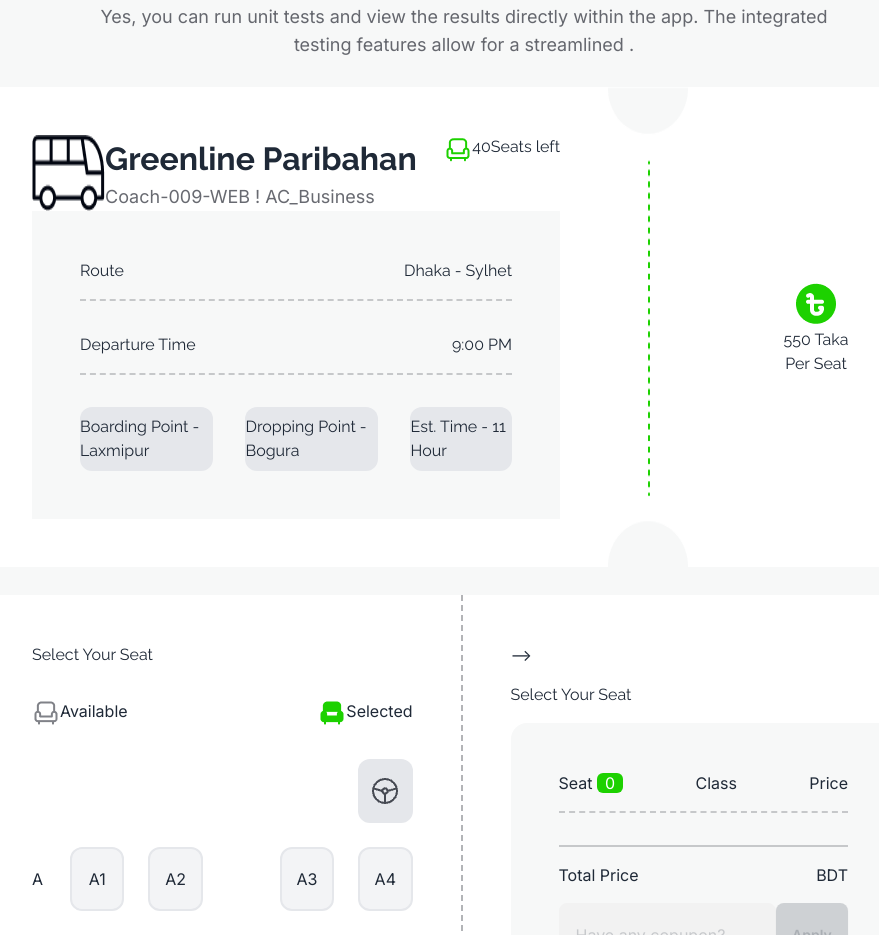
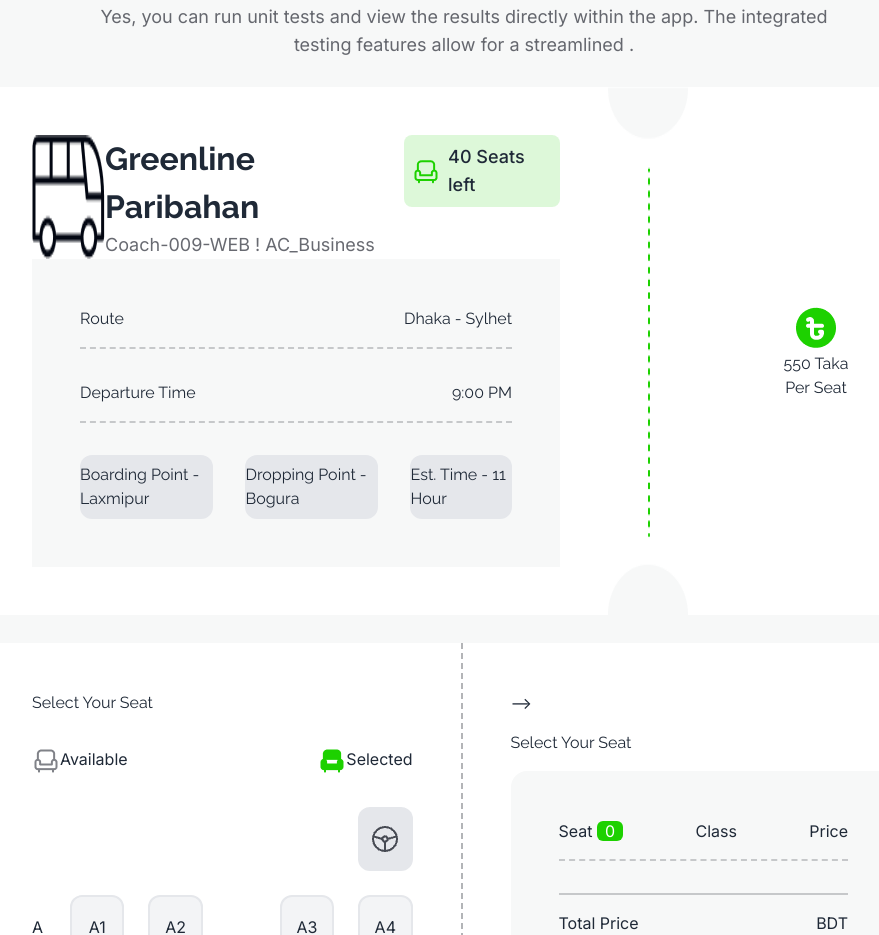
Before and after one commit to totansarker2/w9-assignment-4, a plain HTML site: page index.html in a window 1280 px wide. Shown: the part 1225-2160 px from the top of the page, without its empty margins (176-1055 px from the left). Drawn offline with nearby package versions, Linux system fonts and the light colour scheme.

Commit message:
seat left design done

```diff
--- a/index.html
+++ b/index.html
@@ -186,9 +186,12 @@
                                 <span class="font-inter text-lg text-black-3">Coach-009-WEB ! AC_Business</span>
                             </div>
                         </div>
-                        <div class="seat flex h-fit">
+                        <div
+                            class="seat flex items-center p-2 gap-2 rounded-lg font-medium text-lg h-fit bg-[#1DD10026] font-inter">
                             <img src="./images/seat-green.png" alt="">
-                            <span id="seat-left">40</span> Seats left
+                            <div>
+                                <span id="seat-left">40</span>&nbspSeats left
+                            </div>
                         </div>
                     </div>
                     <div class="bg-gray-1 p-12 grid gap-8">
@@ -300,7 +303,8 @@
                             <label for="email"><b>Email ID</b></label>
                             <input type="email" placeholder="Enter your email id"
                                 class="input input-bordered w-full h-16" name="email">
-                            <button type="submit" class="btn bg-green-1 h-16 hover:text-black-1 hover text-white">Next</button>
+                            <button type="submit"
+                                class="btn bg-green-1 h-16 hover:text-black-1 hover text-white">Next</button>
                         </form>
                         <div class="w-full flex justify-evenly">
                             <span class="underline underline-offset-4 cursor-pointer">Terms and Conditions</span>
```
